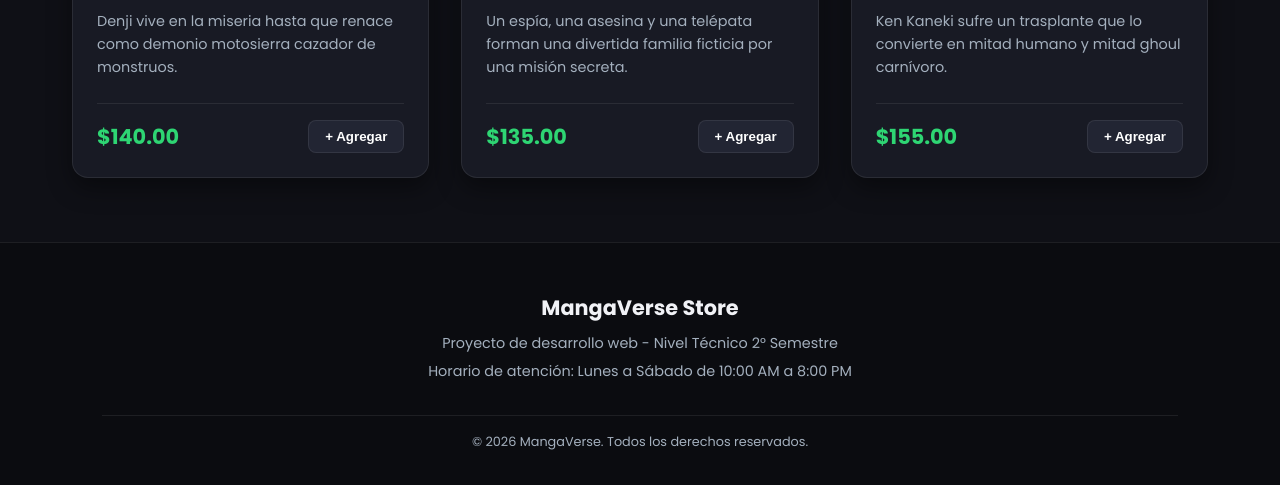
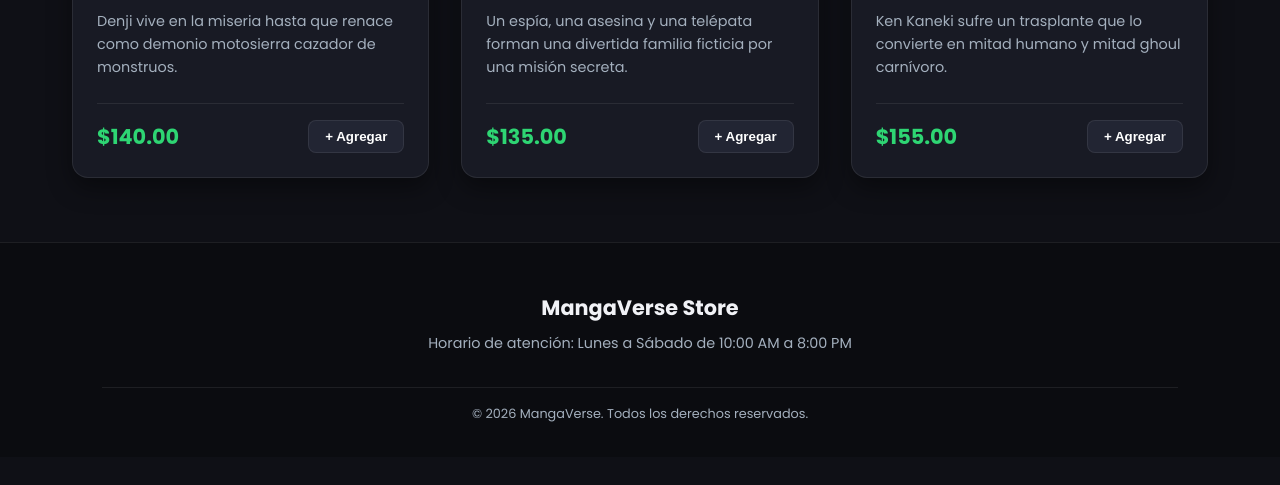
Before and after one commit to Danielr135/tarea-final-viernes, a plain HTML site: page index.HTML in a window 1280 px wide. Shown: the part 1737-2222 px from the top of the page. After the commit the page ends 2194 px from the top, so only its background shows below. Drawn offline with Linux system fonts and the light colour scheme.

Commit message:
Add files via upload

```diff
--- a/index.HTML
+++ b/index.HTML
@@ -208,7 +208,7 @@
     <footer id="contacto" class="footer">
         <div class="footer-info">
             <h4>MangaVerse Store</h4>
-            <p>Proyecto de desarrollo web - Nivel Técnico 2° Semestre</p>
+
             <p>Horario de atención: Lunes a Sábado de 10:00 AM a 8:00 PM</p>
         </div>
         <div class="footer-copy">
```
